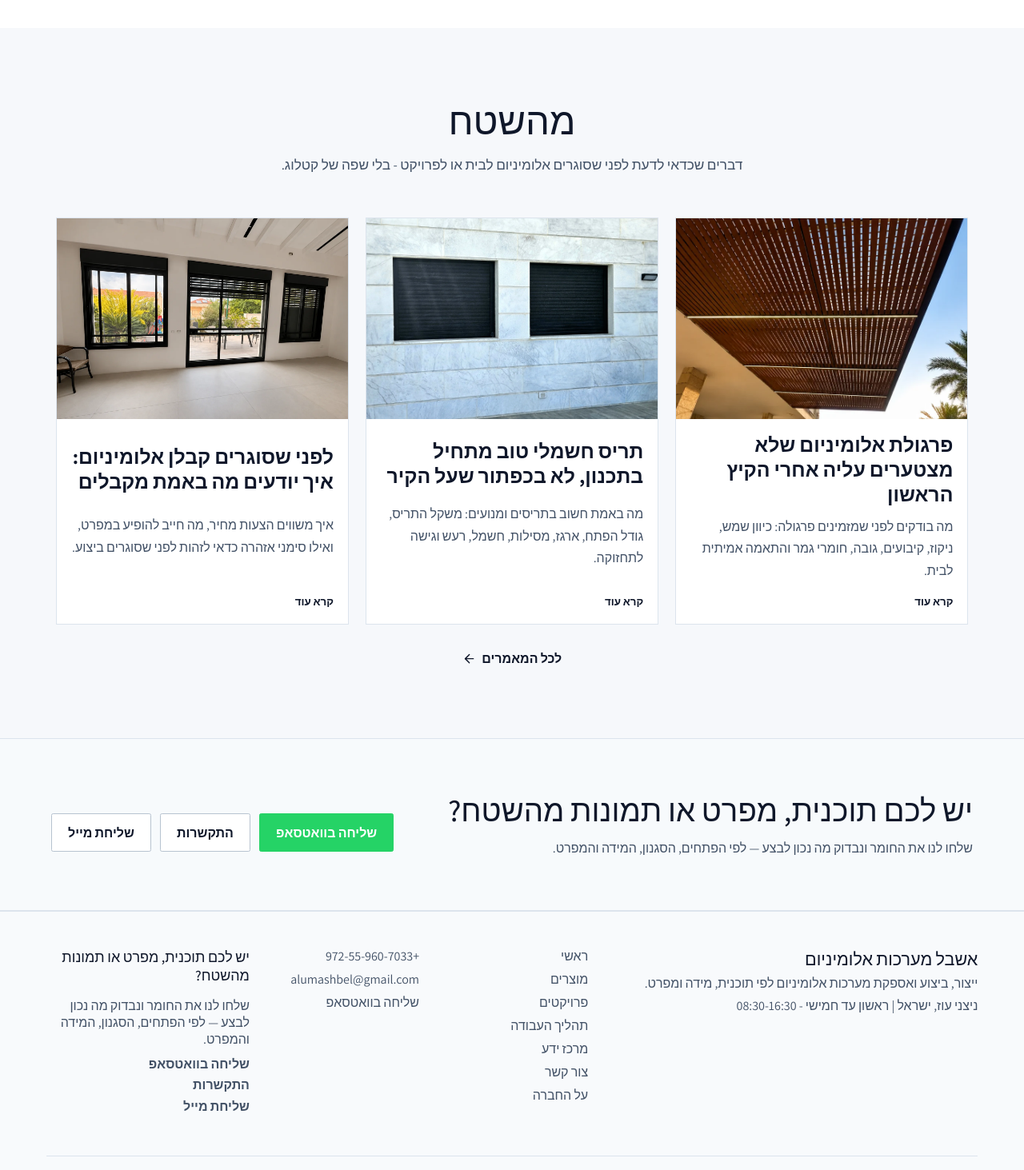
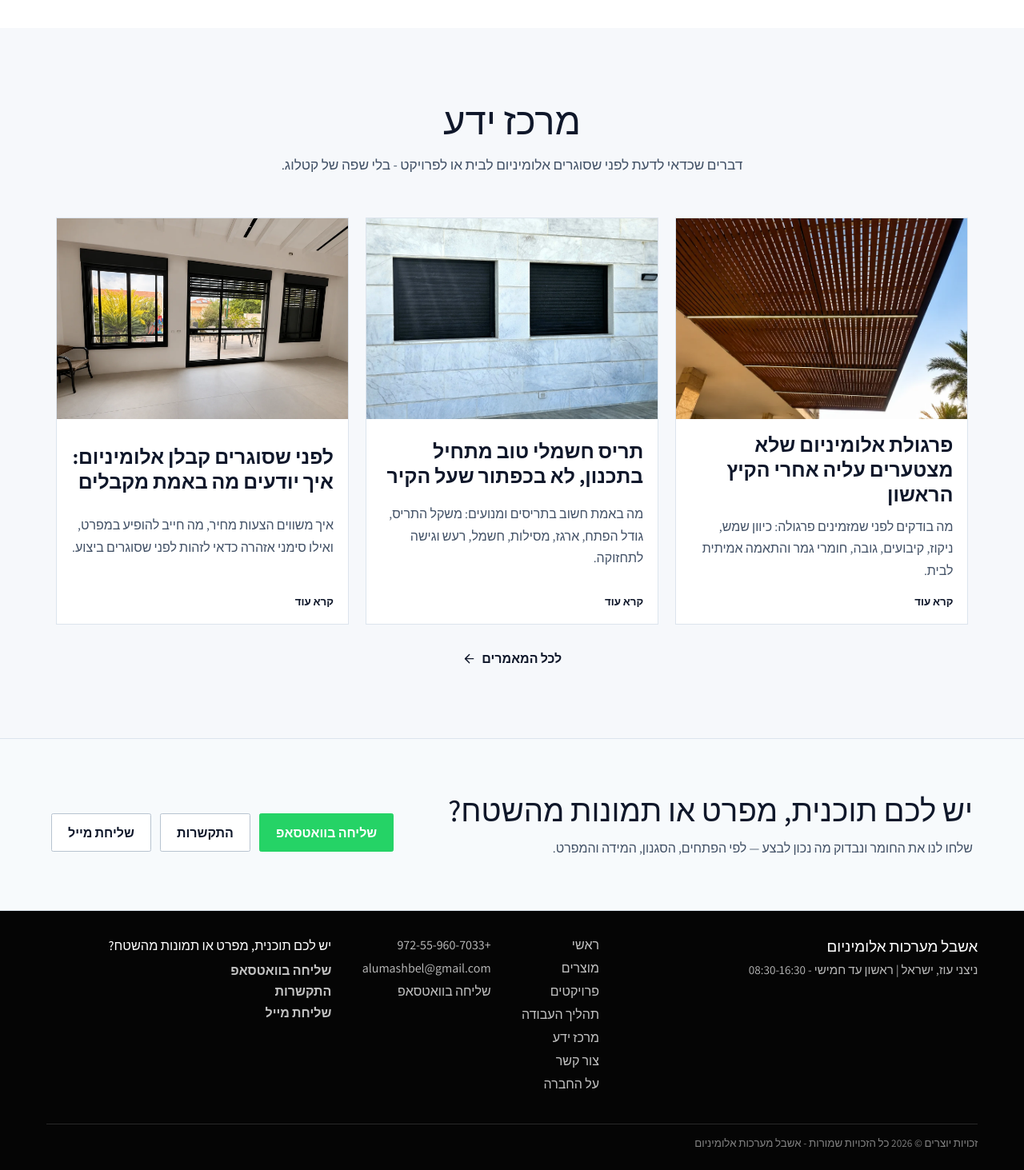
Before and after one commit to feldixAR/ashbel-aluminum-website, a React (Vite) app: page / in a window 1280 px wide. Shown: the part 4480-5943 px from the top of the page at 80% size. Built offline with nearby package versions, Linux system fonts and the light colour scheme.

Commit message:
Polish landing flow and product detail pages

```diff
--- a/src/App.css
+++ b/src/App.css
@@ -964,13 +964,14 @@ svg {
   display: grid;
   grid-template-columns: minmax(0, 0.55fr) minmax(0, 0.45fr);
   min-height: clamp(30rem, 58vw, 42rem);
+  align-items: stretch;
   background: #ffffff;
 }
 
 .product-hero img {
   width: 100%;
-  height: 100%;
-  min-height: 30rem;
+  height: clamp(30rem, 58vw, 42rem);
+  min-height: 0;
   object-fit: cover;
 }
 
@@ -978,14 +979,32 @@ svg {
   display: grid;
   align-content: center;
   justify-items: start;
+  min-height: clamp(30rem, 58vw, 42rem);
   padding: clamp(2rem, 6vw, 5.5rem);
 }
 
-.product-hero a:first-child {
+.product-back-link {
   margin-bottom: 1rem;
   color: var(--cta);
   font-weight: 600;
   text-decoration: none;
+}
+
+.product-back-link,
+.product-hero-actions,
+.product-page-nav,
+.product-page-nav > div {
+  display: flex;
+  align-items: center;
+}
+
+.product-back-link,
+.product-hero-actions {
+  gap: 0.7rem;
+}
+
+.product-hero-actions {
+  flex-wrap: wrap;
 }
 
 .product-hero h1 {
@@ -1164,6 +1183,33 @@ svg {
   background: #ffffff;
   color: var(--ink);
   font-weight: 600;
+}
+
+.product-page-nav {
+  justify-content: space-between;
+  gap: 1rem;
+  padding: 1.6rem clamp(1rem, 5vw, 5.5rem);
+  border-block: 1px solid var(--line);
+  background: #ffffff;
+}
+
+.product-page-nav > div {
+  flex-wrap: wrap;
+  justify-content: flex-end;
+  gap: 0.45rem;
+}
+
+.product-page-nav > div a {
+  padding: 0.55rem 0.75rem;
+  border: 1px solid var(--line);
+  color: var(--copy);
+  font-size: 0.95rem;
+  text-decoration: none;
+}
+
+.product-page-nav > div a:hover {
+  border-color: var(--ink);
+  color: var(--ink);
 }
 
 .product-detail-grid {
@@ -1475,23 +1521,25 @@ svg {
 
 .site-footer {
   display: grid;
-  grid-template-columns: minmax(0, 1.2fr) minmax(10rem, auto) minmax(10rem, auto) minmax(15rem, 0.7fr);
-  gap: clamp(1.6rem, 4vw, 3.5rem);
-  padding: 2.8rem clamp(1rem, 4.5vw, 5rem);
-  border-top: 1px solid var(--line);
-  background: #f8fafc;
-  color: var(--copy);
+  grid-template-columns: minmax(16rem, 1fr) auto auto minmax(15rem, 0.82fr);
+  gap: clamp(1.2rem, 3vw, 2.4rem);
+  padding: 2rem clamp(1rem, 4.5vw, 5rem);
+  border-top: 0;
+  background: #050505;
+  color: rgba(255, 255, 255, 0.72);
 }
 
 .site-footer strong {
   display: block;
-  color: var(--ink);
-  font-size: 1.35rem;
+  color: #ffffff;
+  font-size: 1.18rem;
   font-weight: 500;
 }
 
 .site-footer p {
-  margin: 0.4rem 0 0;
+  margin: 0.35rem 0 0;
+  font-size: 0.95rem;
+  line-height: 1.55;
 }
 
 .site-footer nav,
@@ -1502,13 +1550,14 @@ svg {
 }
 
 .site-footer a {
-  color: var(--copy);
+  color: rgba(255, 255, 255, 0.76);
 }
 
 .site-footer small {
   grid-column: 1 / -1;
-  padding-top: 1rem;
-  border-top: 1px solid var(--line);
+  padding-top: 0.9rem;
+  border-top: 1px solid rgba(255, 255, 255, 0.14);
+  color: rgba(255, 255, 255, 0.5);
 }
 
 .footer-cta {
@@ -1518,7 +1567,7 @@ svg {
 }
 
 .footer-cta strong {
-  font-size: 1.12rem;
+  font-size: 1.02rem;
 }
 
 .footer-cta-actions {
@@ -1745,6 +1794,15 @@ svg {
     flex-wrap: wrap;
   }
 
+  .product-page-nav {
+    align-items: stretch;
+    flex-direction: column;
+  }
+
+  .product-page-nav > div {
+    justify-content: flex-start;
+  }
+
   .system-detail:nth-child(even) img {
     order: 0;
   }
@@ -1884,6 +1942,35 @@ svg {
     min-height: 22rem;
   }
 
+  .product-hero {
+    min-height: auto;
+  }
+
+  .product-hero img {
+    height: 20rem;
+    min-height: 20rem;
+    max-height: 24rem;
+  }
+
+  .product-hero > div {
+    min-height: auto;
+    padding: 2rem 1rem 2.4rem;
+  }
+
+  .product-hero h1 {
+    font-size: clamp(2.25rem, 10vw, 3.3rem);
+  }
+
+  .product-hero p {
+    font-size: 1.02rem;
+    line-height: 1.65;
+  }
+
+  .product-hero-actions,
+  .product-hero-actions .button {
+    width: 100%;
+  }
+
   .product-check-grid {
     grid-template-columns: 1fr;
   }
--- a/src/App.jsx
+++ b/src/App.jsx
@@ -456,18 +456,27 @@ function ProductPage({ solution }) {
   const options = sortByOrder(solution.options || [])
   const leadOption = options[0]
   const secondaryOptions = options.slice(1, 3)
+  const otherProducts = sortByOrder(solutions).filter((item) => item.id !== solution.id).slice(0, 5)
 
   return (
     <>
       <section className="product-hero">
         <img src={asset(solution.image)} alt={solution.alt} />
         <div>
-          <a href={href(routes.systems)}>מוצרים</a>
-          <h1>{solution.title}</h1>
+          <a className="product-back-link" href={href(routes.systems)}>
+            <ArrowLeft aria-hidden="true" />
+            חזרה למוצרים
+          </a>
+          <h1>{solution.displayTitle || solution.title}</h1>
           <p>{solution.text}</p>
+          <div className="product-hero-actions">
             <a className="button button-primary" href={whatsappHref(solution.id === 'factory' ? whatsappMessages.b2b : whatsappMessages.plans)}>
               {sharedCta.shortPrimaryLabel}
             </a>
+            <a className="button button-outline" href={href(routes.projects)}>
+              {sharedCta.shortSecondaryLabel}
+            </a>
+          </div>
         </div>
       </section>
       {leadOption ? (
@@ -475,7 +484,7 @@ function ProductPage({ solution }) {
           <div className="product-showcase-grid">
             <img src={asset(leadOption.image)} alt={leadOption.alt} loading="lazy" />
             <div>
-              <span>{solution.title}</span>
+              <span>{solution.displayTitle || solution.title}</span>
               <h2>{leadOption.title}</h2>
               <p>{leadOption.text}</p>
               <ProductOptionsPreview solution={solution} />
@@ -523,7 +532,17 @@ function ProductPage({ solution }) {
           <ProjectGrid items={sortByOrder(solution.gallery).map((item) => ({ ...item, title: item.title || solution.title }))} />
         </section>
       ) : null}
-      <ProjectsPreview />
+      <section className="product-page-nav" aria-label="עולמות מוצר נוספים">
+        <a className="text-link" href={href(routes.systems)}>
+          כל המוצרים
+          <ArrowLeft aria-hidden="true" />
+        </a>
+        <div>
+          {otherProducts.map((item) => (
+            <a key={item.id} href={href(productRoute(item))}>{item.displayTitle || item.title}</a>
+          ))}
+        </div>
+      </section>
       <ContactCta />
     </>
   )
@@ -670,7 +689,7 @@ function ArticlePage({ article }) {
     <>
       <section className="article-hero">
         <div>
-          <a href={href(routes.knowledge)}>מהשטח</a>
+          <a href={href(routes.knowledge)}>מרכז ידע</a>
           <h1>{article.title}</h1>
           <p>{article.description}</p>
         </div>
@@ -890,7 +909,6 @@ function Footer({ compact = false }) {
     <footer className="site-footer">
         <div>
           <strong>{siteInfo.name}</strong>
-        <p>ייצור, ביצוע ואספקת מערכות אלומיניום לפי תוכנית, מידה ומפרט.</p>
           <p>{siteInfo.location} | {siteInfo.hours}</p>
         </div>
       <nav aria-label="קישורי תחתית">
@@ -905,7 +923,6 @@ function Footer({ compact = false }) {
       </div>
       <div className="footer-cta">
         <strong>{sharedCta.title}</strong>
-        <p>{sharedCta.text}</p>
         <div className="footer-cta-actions">
           <a className="text-link" href={whatsappHref()}>{sharedCta.primaryButton}</a>
           <a className="text-link" href={`tel:${siteInfo.phone}`}>{sharedCta.phoneButton}</a>
--- a/src/content/pages.js
+++ b/src/content/pages.js
@@ -24,7 +24,7 @@ export const homeContent = {
   "projectsPreviewTitle": "פרויקטים",
   "projectsPreviewText": "מבט נקי על פתחים, ויטרינות, הצללות ופרטי אלומיניום שבוצעו בשטח.",
   "projectsPreviewLinkLabel": "לכל הפרויקטים",
-  "fieldNotesPreviewTitle": "מהשטח",
+  "fieldNotesPreviewTitle": "מרכז ידע",
   "fieldNotesPreviewText": "דברים שכדאי לדעת לפני שסוגרים אלומיניום לבית או לפרויקט - בלי שפה של קטלוג.",
   "fieldNotesPreviewLinkLabel": "לכל המאמרים",
   "contactCtaTitle": "יש לכם תוכנית, מפרט או תמונות מהשטח?",
@@ -147,11 +147,11 @@ export const pages = {
   },
   "/תהליך-העבודה": {
     "route": "/תהליך-העבודה",
-    "title": "תהליך",
+    "title": "תהליך העבודה",
     "seoTitle": "תהליך העבודה | אשבל מערכות אלומיניום",
     "description": "מהתוכנית לשטח: בדיקת תוכניות, תיאום, מדידה, ייצור, התקנה או אספקה לפי מידה.",
     "hero": {
-      "title": "תהליך",
+      "title": "תהליך העבודה",
       "subtitle": "מהתוכנית לשטח - עבודה מסודרת לפני ייצור, התקנה או אספקה.",
       "image": "media/projects/sliding-vitrine-balcony.webp",
       "alt": "ויטרינת הזזה כהה ביציאה למרפסת"
@@ -189,11 +189,11 @@ export const pages = {
   },
   "/מהשטח": {
     "route": "/מהשטח",
-    "title": "מהשטח",
-    "seoTitle": "מהשטח | אשבל מערכות אלומיניום",
+    "title": "מרכז ידע",
+    "seoTitle": "מרכז ידע | אשבל מערכות אלומיניום",
     "description": "מדריכים מעשיים מתוך עבודה עם תוכניות, פתחים, ייצור והתקנות: מה לבדוק לפני הצעת מחיר ואיך נמנעים מטעויות יקרות.",
     "hero": {
-      "title": "מהשטח",
+      "title": "מרכז ידע",
       "subtitle": "דברים שכדאי לדעת לפני שסוגרים אלומיניום לבית או לפרויקט - מתוך עבודה עם תוכניות, פתחים, ייצור והתקנות.",
       "image": "media/projects/pergola-slats.webp",
       "alt": "פרגולת אלומיניום עם סרגלי הצללה"
```
Lines whose indentation alone changed are shown as unchanged.
